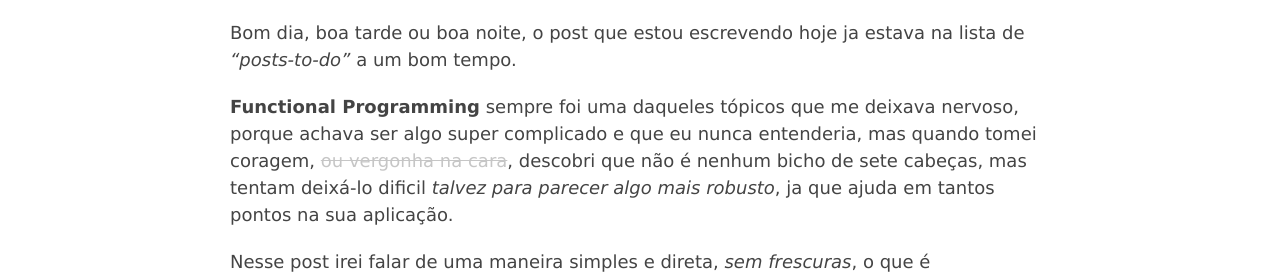
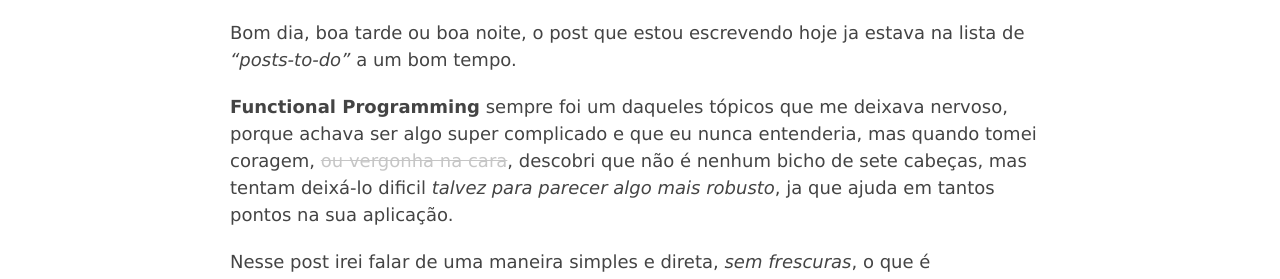
Before and after one commit to MathMesquita/mathmesquita.github.io, a Jekyll site: the page built from _posts/2017-02-17-programacao-funcional-for-dummies.md, in a window 1280 px wide. Shown: the part 637-916 px from the top of the page. Built offline with Jekyll 4.4.1, drawn with Linux system fonts in a browser that asks for light colours; comment, search, counter and statistics services are not loaded.

Commit message:
correção de texto

```diff
--- a/_posts/2017-02-17-programacao-funcional-for-dummies.md
+++ b/_posts/2017-02-17-programacao-funcional-for-dummies.md
@@ -14,7 +14,7 @@ comments: true
 
 Bom dia, boa tarde ou boa noite, o post que estou escrevendo hoje ja estava na lista de *"posts-to-do"* a um bom tempo.
 
-**Functional Programming** sempre foi uma daqueles tópicos que me deixava nervoso, porque achava ser algo super complicado e que eu nunca entenderia, mas quando tomei coragem, <strike>ou vergonha na cara</strike>, descobri que não é nenhum bicho de sete cabeças, mas tentam deixá-lo dificil *talvez para parecer algo mais robusto*, ja que ajuda em tantos pontos na sua aplicação.
+**Functional Programming** sempre foi um daqueles tópicos que me deixava nervoso, porque achava ser algo super complicado e que eu nunca entenderia, mas quando tomei coragem, <strike>ou vergonha na cara</strike>, descobri que não é nenhum bicho de sete cabeças, mas tentam deixá-lo dificil *talvez para parecer algo mais robusto*, ja que ajuda em tantos pontos na sua aplicação.
 
 Nesse post irei falar de uma maneira simples e direta, *sem frescuras*, o que é *FP*(Functional Programming) e quais suas vantagens frente a outros paradigmas de programação.
 
--- a/_sass/post.sass
+++ b/_sass/post.sass
@@ -409,9 +409,10 @@ main
       position: absolute
       bottom: 0
       width: 100%
-@media (max-width: 470px)
-      main header h2
-            transform: skewX(0deg)
+
+@media (max-width: 500px)
+   main header h2
+      transform: skewX(0deg)
 
 @media (max-width: 470px)
    #toggleHeader
```
